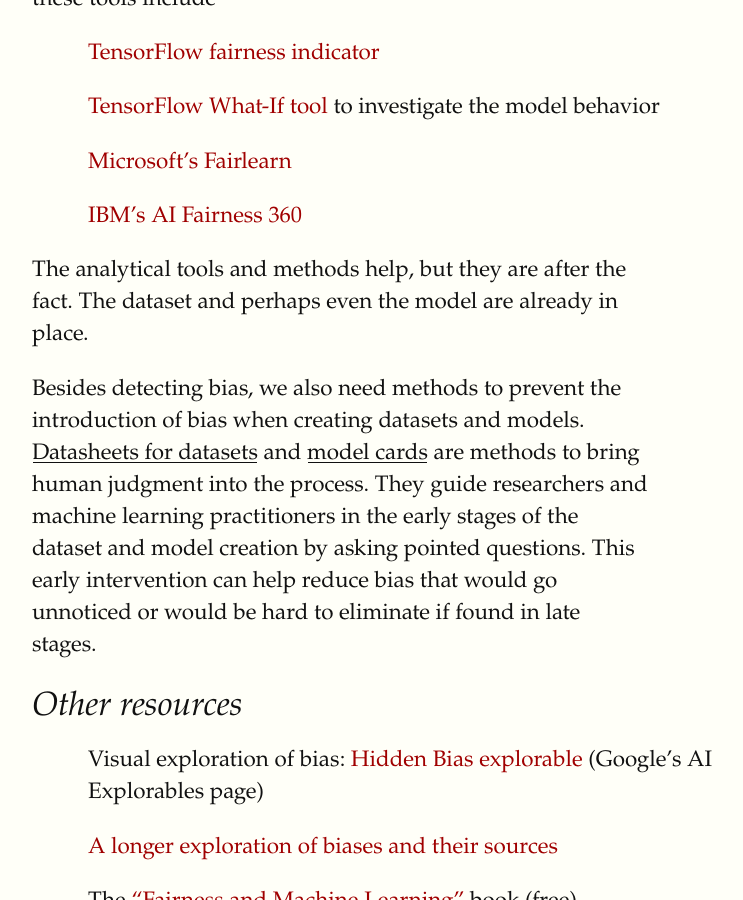
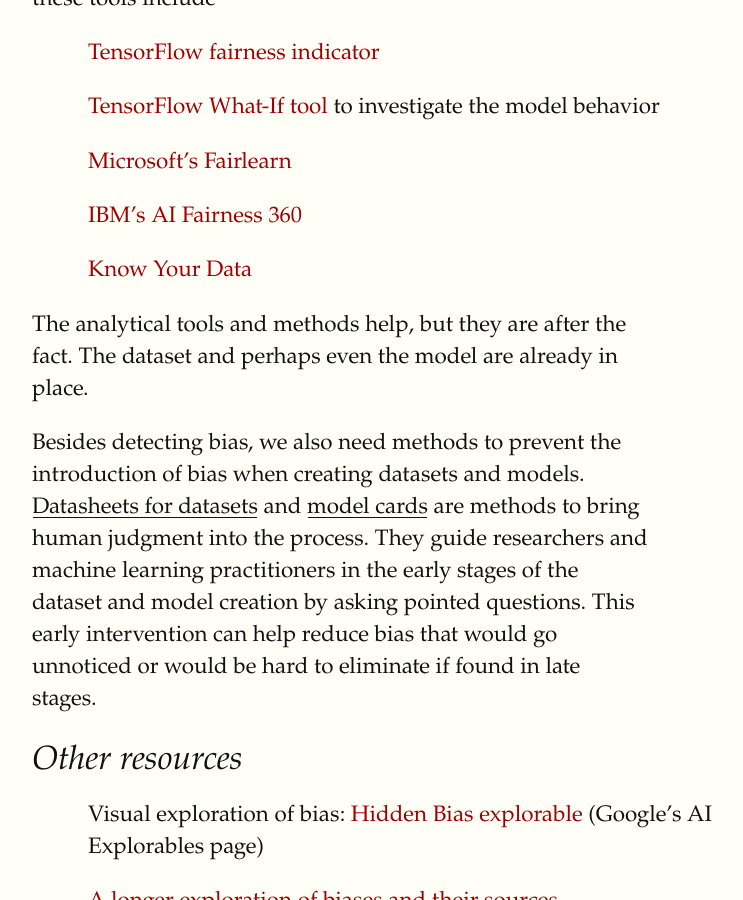
Before and after one commit to cgarbin/cgarbin.github.io, a Jekyll site: the page built from _posts/2021-02-01-bias-data-science-machine-learning.md, in a window 1280 px wide and 900 px high, scrolled down 7169 px. Shown: the whole window, without its empty margins (128-871 px from the left). Built offline with Jekyll 4.4.1, drawn with Linux system fonts in a browser that asks for light colours; some web fonts are replaced.

Commit message:
Add Google's know your data

```diff
--- a/_posts/2021-02-01-bias-data-science-machine-learning.md
+++ b/_posts/2021-02-01-bias-data-science-machine-learning.md
@@ -90,6 +90,7 @@
 - [TensorFlow What-If tool](https://pair-code.github.io/what-if-tool/) to investigate the model behavior
 - [Microsoft's Fairlearn](https://www.microsoft.com/en-us/research/publication/fairlearn-a-toolkit-for-assessing-and-improving-fairness-in-ai/)
 - [IBM's AI Fairness 360](https://aif360.mybluemix.net/)
+- [Know Your Data](https://knowyourdata.withgoogle.com/)
 
 The analytical tools and methods help, but they are after the fact. The dataset and perhaps even the model are already in place.
 
```
